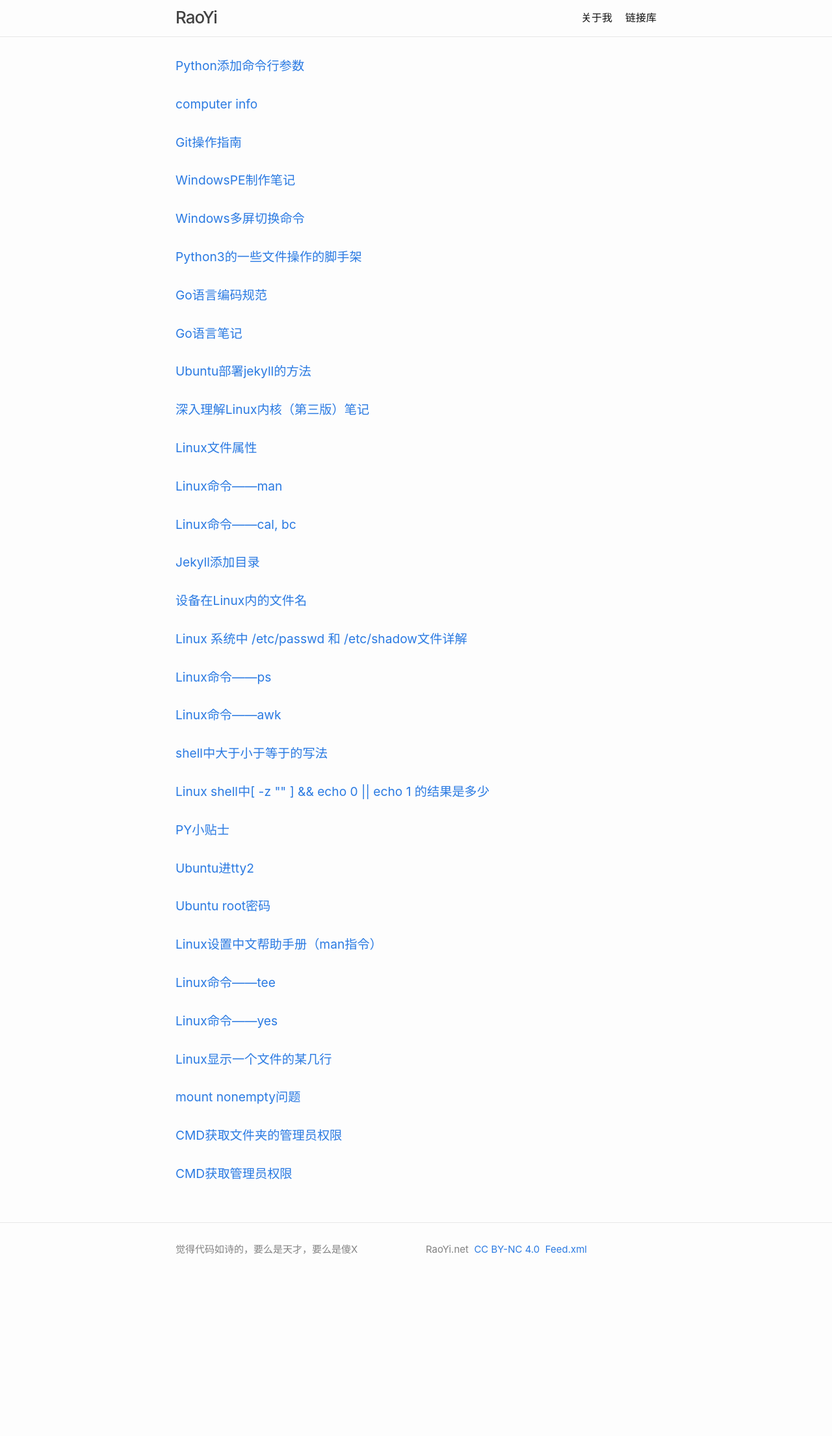
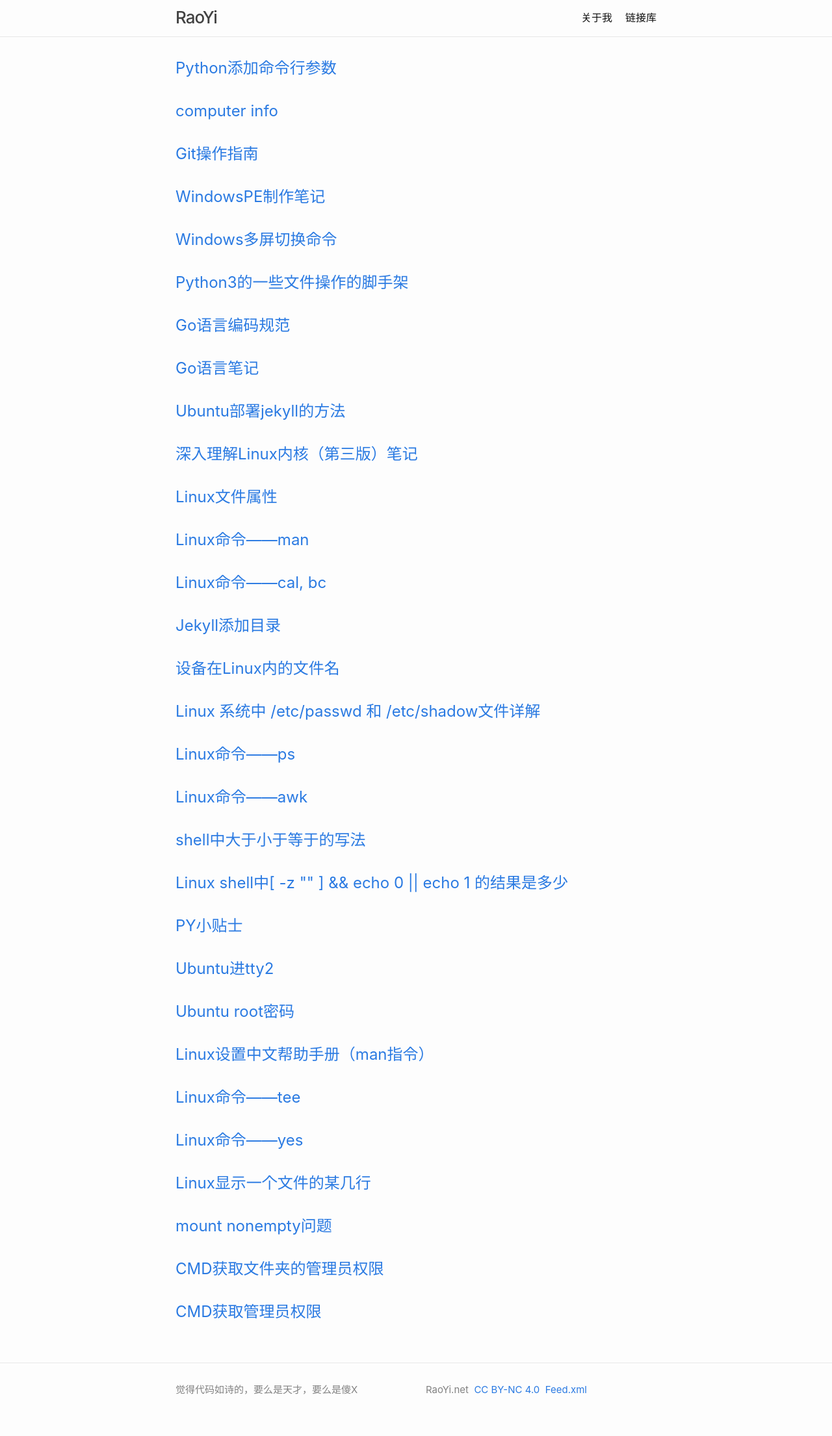
Before and after one commit to raoyi/raoyi.github.io, a Jekyll site: the page built from index.md, in a window 1280 px wide. Shown: the whole page at 65% size. Built offline with Jekyll 4.4.1, drawn with Linux system fonts in a browser that asks for light colours; before the commit the page ends 1994 px from its top, so only the background shows below that.

Commit message:
update _sass/minima/_layout.scss.
Signed-off-by: 一毛 <prcraoyi@qq.com>

```diff
--- a/_sass/minima/_layout.scss
+++ b/_sass/minima/_layout.scss
@@ -229,7 +229,7 @@
 
 .post-link {
   display: block;
-  @include relative-font-size(1.2);
+  @include relative-font-size(1.5);
 }
 
 
```
